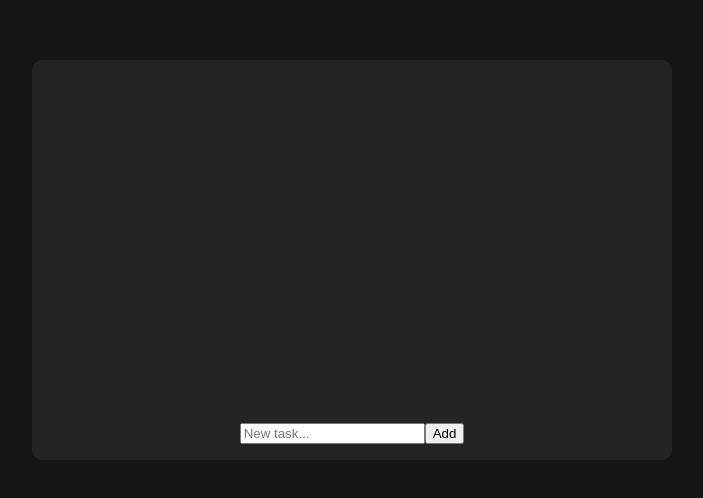
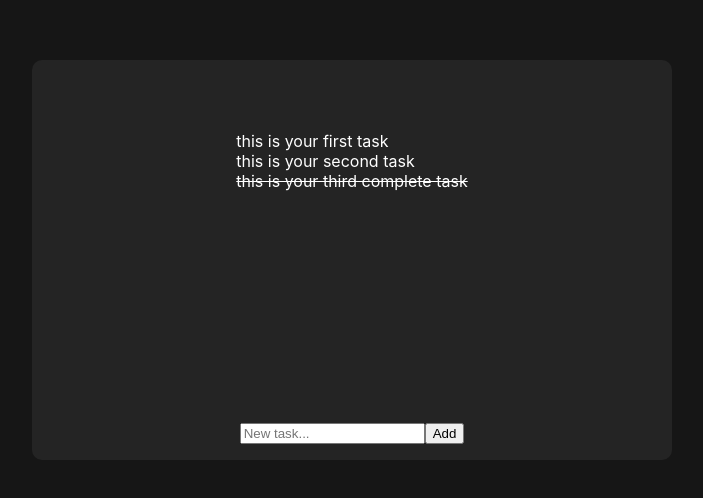
Before and after one commit to evgeny-rov/in24, a React (Create React App) app: page / in a window 1280 px wide. Shown: the part 140-638 px from the top of the page, without its empty margins (288-991 px from the left). Built offline with nearby package versions, Linux system fonts and the light colour scheme.

Commit message:
added task toggle

```diff
--- a/src/App.css
+++ b/src/App.css
@@ -51,30 +51,10 @@ code {
   overflow: auto;
 }
 
-.task-list.complete {
+.task-list > li {
+  cursor: pointer;
+}
+
+.task-list > li.complete {
   text-decoration: line-through;
 }
-
-.tasks {
-  height: 70%;
-  display: flex;
-  justify-content: center;
-  align-items: center;
-  width: 100%;
-}
-
-.tasks-block {
-  position: relative;
-  height: 100%;
-  width: 50%;
-  display: flex;
-  justify-content: center;
-  align-items: center;
-  margin: 2px;
-}
-
-.tasks-block > span {
-  position: absolute;
-  top: 5px;
-  border-bottom: 1px solid grey;
-}
--- a/src/actions/actionTypes.ts
+++ b/src/actions/actionTypes.ts
@@ -1,2 +1,2 @@
-export const ADD_TODO = 'ADD_TODO';
-export const TOGGLE_TODO = 'TOGGLE_TODO';
+export const ADD_TASK = 'ADD_TASK';
+export const TOGGLE_TASK = 'TOGGLE_TASK';
--- a/src/actions/actions.ts
+++ b/src/actions/actions.ts
@@ -1,11 +1,18 @@
-import { ADD_TODO, TOGGLE_TODO } from './actionTypes';
+import { ADD_TASK, TOGGLE_TASK } from './actionTypes';
 
-let nextTodoId = 3;
+let nextTodoId = 2;
 
-export const addTodo = (text: string) => ({
-    type: ADD_TODO,
+export const addTask = (text: string) => ({
+    type: ADD_TASK,
     payload: {
       id: ++nextTodoId,
       text,
     }
 });
+
+export const toggleTask = (id: number) => ({
+  type: TOGGLE_TASK,
+  payload: {
+    id
+  }
+});
--- /dev/null
+++ b/src/components/Task.tsx
@@ -0,0 +1,18 @@
+import React from 'react';
+import { connect } from 'react-redux';
+import { toggleTask } from '../actions/actions';
+
+interface props {
+  id: number,
+  text: string,
+  isComplete: boolean,
+  toggleTask: (id: number) => {},
+}
+
+const Task = ({ id, text, isComplete, toggleTask }: props) => {
+  const clsNames = isComplete ? 'complete': '';
+
+  return (<li className={clsNames} onClick={() => toggleTask(id)}>{text}</li>);
+}
+
+export default connect(null, { toggleTask })(Task);
--- a/src/components/TaskContainer.tsx
+++ b/src/components/TaskContainer.tsx
@@ -1,9 +1,11 @@
 import React from 'react';
 import UserInput from './UserInput';
+import TaskList from './TaskList';
 
 const TaskContainer = (props: any) => {
 	return (
 		<div className="task-container">
+      <TaskList />
 			<UserInput />
 		</div>
 	);
--- /dev/null
+++ b/src/components/TaskList.tsx
@@ -0,0 +1,33 @@
+import React from 'react';
+import { connect } from 'react-redux';
+import Task from './Task';
+
+interface task {
+  id: number,
+  text: string,
+  isComplete: boolean,
+}
+
+interface State {
+  tasks: object,
+}
+
+interface props {
+  tasks: Array<task>,
+}
+
+const TaskList = ({ tasks }: props) => {
+  return (
+    <ul className="task-list">
+      {tasks.map(({ id, text, isComplete}) => {
+        return <Task key={id} id={id} text={text} isComplete={isComplete} />
+      })}
+    </ul>
+  );
+}
+
+const mapStateToProps = (state: State) => {
+  return { tasks: Object.values(state.tasks) };
+}
+
+export default connect(mapStateToProps)(TaskList);
--- a/src/components/UserInput.tsx
+++ b/src/components/UserInput.tsx
@@ -1,15 +1,19 @@
 import React, { useState } from 'react';
 import { connect } from 'react-redux';
-import { addTodo } from '../actions/actions';
+import { addTask } from '../actions/actions';
 
-const UserInput = (props: any) => {
+interface props {
+  addTask: (text: string) => {};
+}
+
+const UserInput = ({ addTask }: props) => {
   const [text, setText] = useState('');
 
   const handleAddTodo = (e: React.SyntheticEvent) => {
     e.preventDefault();
     if (text === '') return;
 
-    props.addTodo(text);
+    addTask(text);
     setText('');
   };
 
@@ -23,5 +27,5 @@ const UserInput = (props: any) => {
 
 export default connect(
   null,
-  { addTodo }
+  { addTask }
 )(UserInput)
--- a/src/index.tsx
+++ b/src/index.tsx
@@ -5,29 +5,33 @@ import * as serviceWorker from './serviceWorker';
 import { Provider } from 'react-redux';
 import { createStore } from 'redux';
 
-const actionTypes = {
-  ADD_TASK: 'ADD_TASK',
-  TOGGLE_TASK: 'TOGGLE_TASK',
-}
-
 const initialState = {
-  tasks: [
-    { id: 0, text: 'this is your first task', complete: false },
-    { id: 1, text: 'this is your second task', complete: false },
-    { id: 2, text: 'this is your third complete task', complete: true },
-  ],
+  tasks: {
+    0: { id: 0, text: 'this is your first task', isComplete: false },
+    1: { id: 1, text: 'this is your second task', isComplete: false },
+    2: { id: 2, text: 'this is your third complete task', isComplete: true },
+  },
 };
 
 const rootReducer = (state: any = initialState, action: any) => {
   switch(action.type) {
-    case 'ADD_TODO':
+    case 'ADD_TASK':
       console.log('task added', action)
       return state;
     case 'TOGGLE_TASK':
-      return state;
+      const { id } = action.payload;
+      return {
+        ...state,
+        tasks: {
+          ...state.tasks,
+          [id]: {
+            ...state.tasks[id],
+            isComplete: !state.tasks[id].isComplete,
+          }
+        }
+      };
     default:
       return state;
-
   }
 };
 
```
